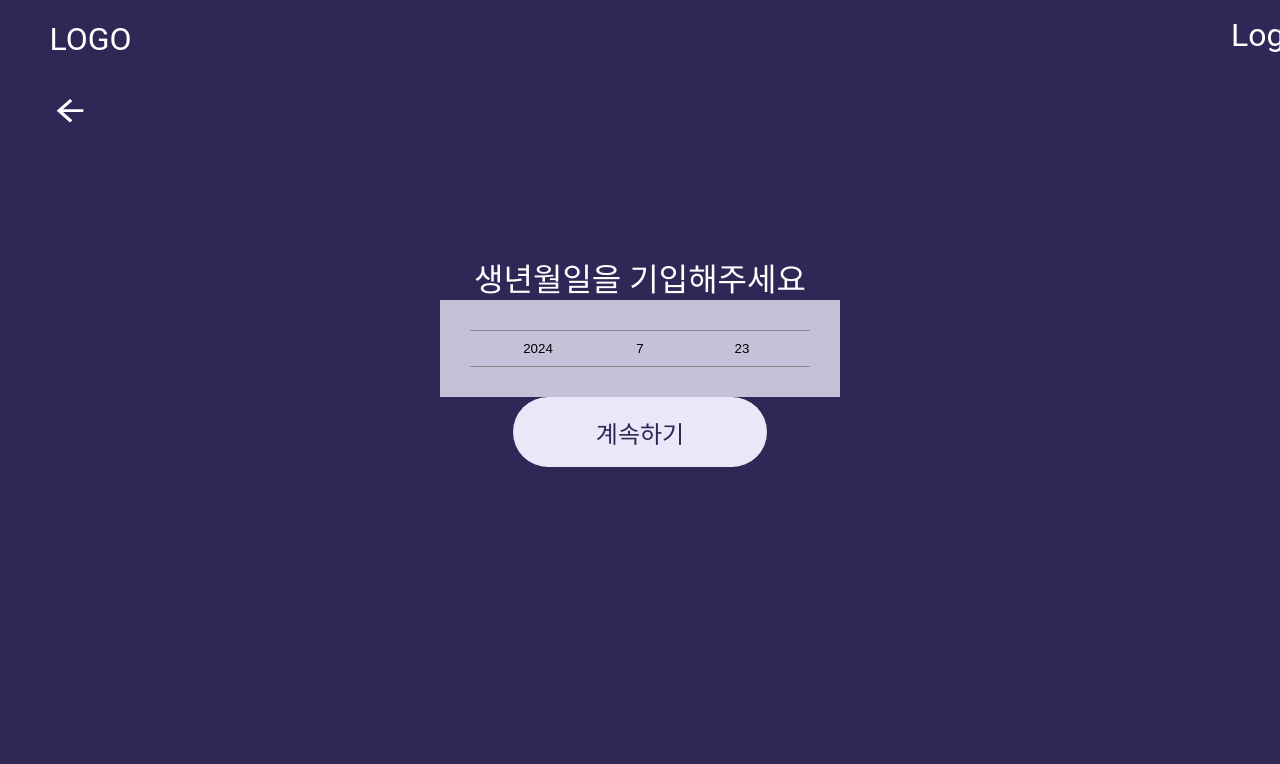
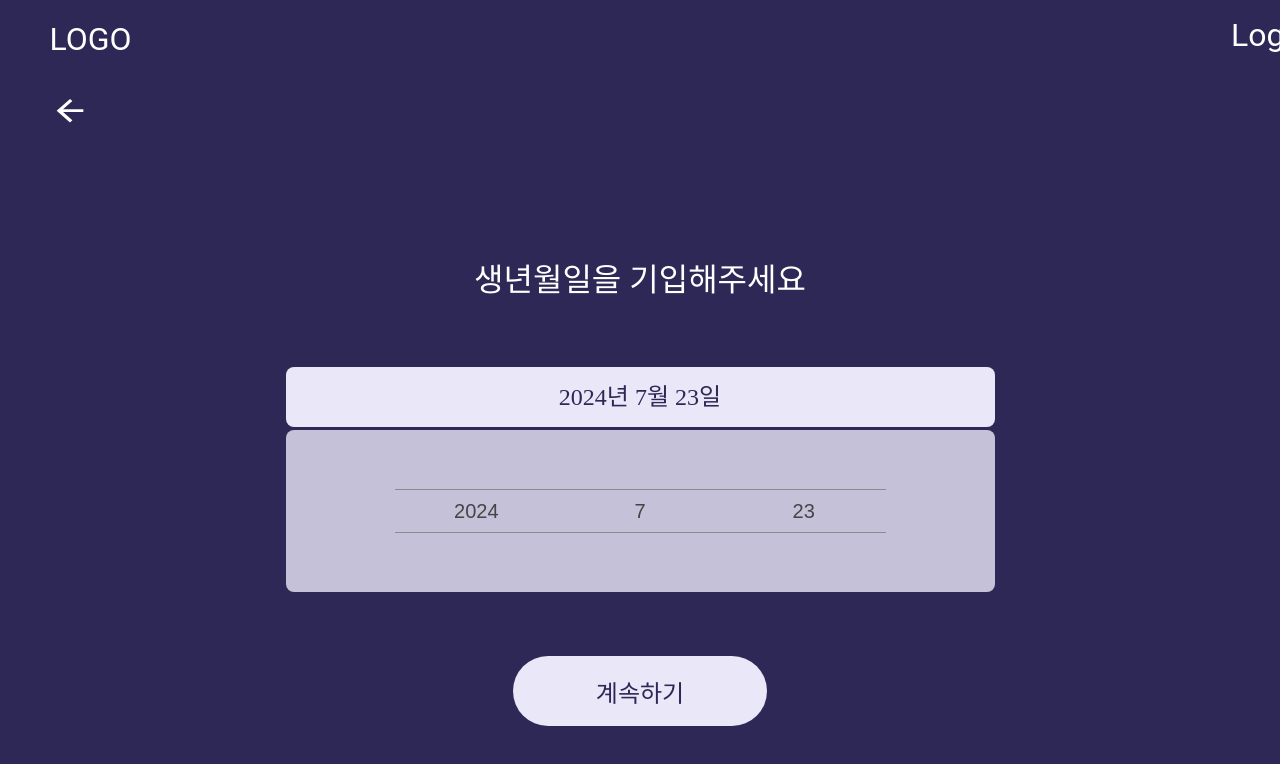
Before and after one commit to yes1sir/Yes1sir-Client, a React (Vite) app: page /Age in a window 1280 px wide. Shown: the top 764 px of the page. Built offline with nearby package versions, Linux system fonts and the light colour scheme.

Commit message:
style: date picker css 수정

```diff
--- a/src/components/Age/SelectDate.css
+++ /dev/null
@@ -1,30 +0,0 @@
-.d-flex {
-  display: flex;
-  justify-content: center;
-  align-items: center;
-}
-
-.app-container {
-  border-top: 0.5px solid #8b8b8b;
-  border-bottom: 0.5px solid #8b8b8b;
-}
-
-.app {
-  width: 400px;
-  background-color: #c4c1d8;
-  padding: 30px;
-}
-
-.app .app-select {
-  width: 30%;
-}
-
-.app .app-select select {
-  width: 100%;
-  padding: 10px;
-  outline: none;
-  background-color: #c4c1d8;
-  appearance: none;
-  text-align: center;
-  border: none;
-}
--- a/src/components/Age/SelectDate.jsx
+++ b/src/components/Age/SelectDate.jsx
@@ -1,5 +1,5 @@
 import { useState, useEffect } from "react";
-import "./SelectDate.css";
+import styled from "styled-components";
 
 function SelectDate() {
   const currentYear = new Date().getFullYear();
@@ -24,6 +24,7 @@ function SelectDate() {
 
   const getDaysInMonth = (year, month) => {
     return new Date(year, month, 0).getDate();
+    // 특정 년도와 월의 일 수를 계산
   };
 
   const renderDateOptions = () => {
@@ -69,32 +70,97 @@ function SelectDate() {
       setSelectedDate(daysInMonth);
     }
   }, [selectedYear, selectedMonth, selectedDate]);
+  // useEffect로 년도나 월이 변경될 때 선택된 날짜가 해당 월의 최대 일 수를 초과하지 않도록 조정
 
   return (
-    <div className="d-flex">
-      <div className="app">
-        <div className="app-container d-flex">
-          <div className="app-select">
+    <FlexContainer>
+      <Current>
+        {selectedYear}년 {selectedMonth}월 {selectedDate}일
+      </Current>
+      <AppWrapper>
+        <AppContainer as={DFlex}>
+          <AppSelect>
             <select value={selectedYear} onChange={handleYearChange}>
               {renderYearOptions()}
             </select>
-          </div>
+          </AppSelect>
 
-          <div className="app-select">
+          <AppSelect>
             <select value={selectedMonth} onChange={handleMonthChange}>
               {renderMonthOptions()}
             </select>
-          </div>
+          </AppSelect>
 
-          <div className="app-select">
+          <AppSelect>
             <select value={selectedDate} onChange={handleDateChange}>
               {renderDateOptions()}
             </select>
-          </div>
-        </div>
-      </div>
-    </div>
+          </AppSelect>
+        </AppContainer>
+      </AppWrapper>
+    </FlexContainer>
   );
 }
 
 export default SelectDate;
+
+const FlexContainer = styled.div`
+  display: flex;
+  flex-direction: column;
+
+  width: 70.9rem;
+  margin-top: 67px;
+  margin-bottom: 64px;
+`;
+
+const Current = styled.div`
+  display: flex;
+  justify-content: center;
+  align-items: center;
+
+  height: 6rem;
+  border-radius: 0.8rem;
+
+  background-color: ${({ theme }) => theme.colors.w02};
+  color: ${({ theme }) => theme.colors.b01};
+  font-size: 2.4rem;
+`;
+
+const AppContainer = styled.div`
+  border-top: 0.5px solid ${({ theme }) => theme.colors.g03};
+  border-bottom: 0.5px solid ${({ theme }) => theme.colors.g03};
+`;
+
+const AppWrapper = styled.div`
+  margin-top: 0.3rem;
+  padding: 5.9rem 10.9rem;
+  border-radius: 0.8rem;
+
+  background-color: ${({ theme }) => theme.colors.g02};
+`;
+
+const AppSelect = styled.div`
+  width: 40%;
+
+  select {
+    width: 100%;
+    padding: 10px;
+
+    background-color: ${({ theme }) => theme.colors.g02};
+    border: none;
+    outline: none;
+
+    font-size: 2rem;
+    color: ${({ theme }) => theme.colors.b02};
+    text-align: center;
+
+    appearance: none;
+    cursor: pointer;
+  }
+`;
+
+const DFlex = styled.div`
+  display: flex;
+  justify-content: center;
+  align-items: center;
+`;
--- a/src/styles/theme.js
+++ b/src/styles/theme.js
@@ -2,11 +2,14 @@ import { css } from "styled-components";
 
 const colors = {
   b01: "#2E2856",
+  b02: "#454545",
 
   w01: "#FFF",
   w02: "#EAE7F9",
 
   g01: "#C2C2C9",
+  g02: "#c4c1d8",
+  g03: "#8b8b8b",
 };
 
 const fonts = {
```
